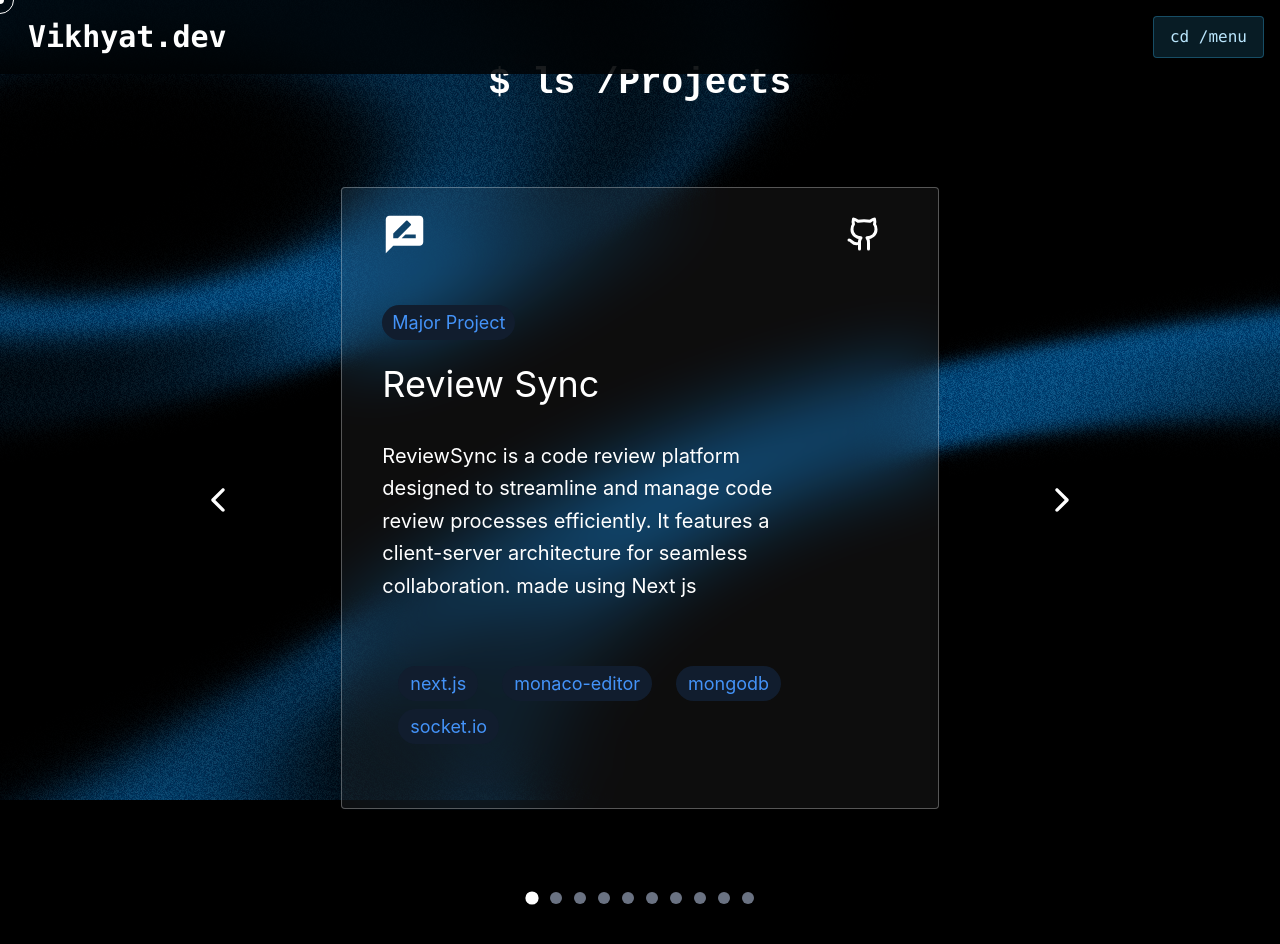
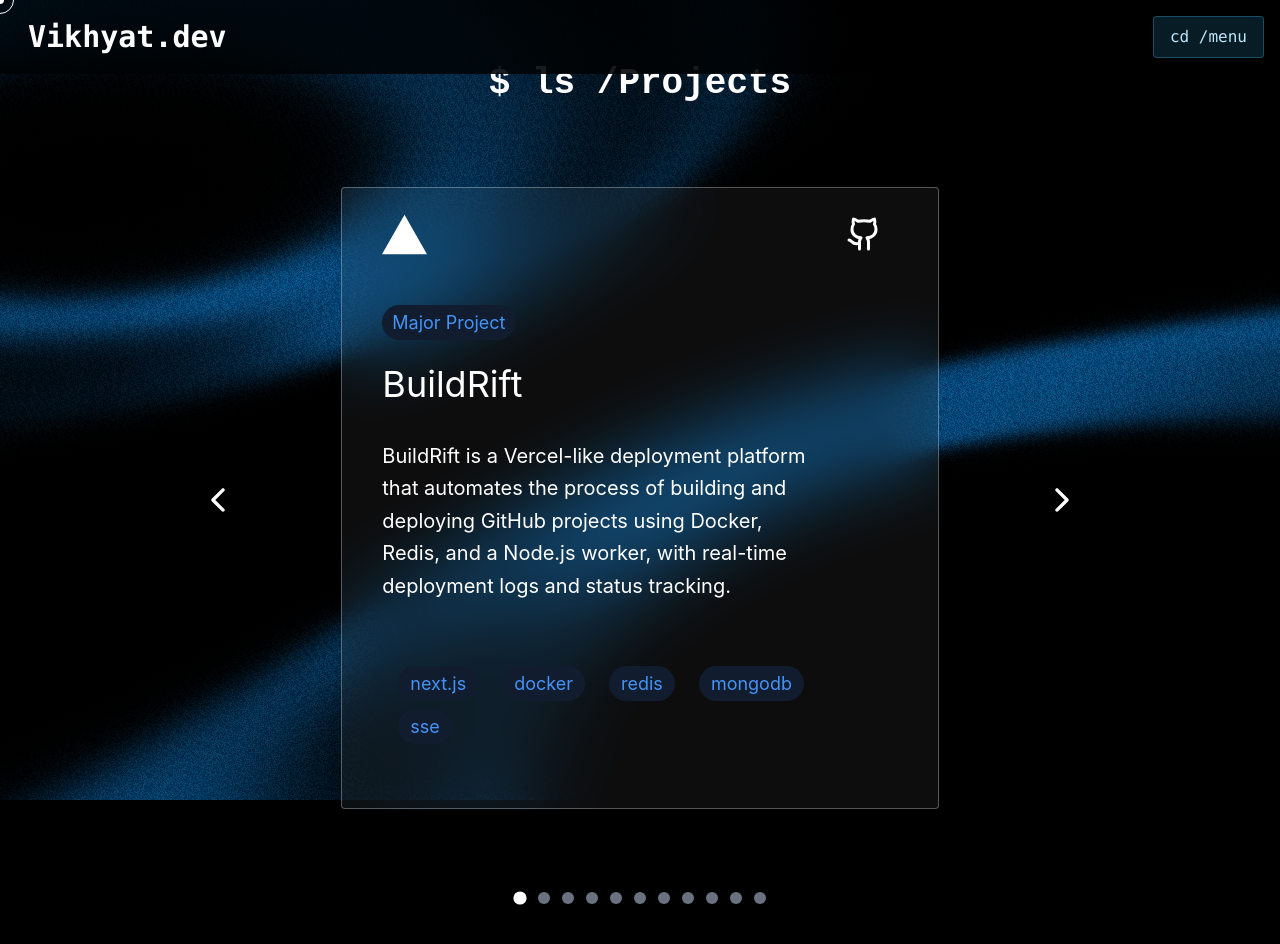
Before and after one commit to Vikhyatz/Vikhyatz.github.io, a Next.js app: page /projects in a window 1280 px wide. Shown: the top 944 px of the page. Built offline with nearby package versions, Linux system fonts and the light colour scheme.

Commit message:
skill and project updates

```diff
--- a/app/layout.js
+++ b/app/layout.js
@@ -24,7 +24,7 @@ export const metadata = {
   robots: "index, follow",
   openGraph: {
     title: "Vikhyat Gupta | Full Stack Developer",
-    description: "Discover innovative web projects and skills by Vikhyat Gupta, built using modern web technologies.",
+    description: "Discover my innovative web projects and skills, built using modern web technologies.",
     url: "https://vikhyatz.github.io",
     siteName: "Vikhyat Gupta Portfolio",
     type: "website",
--- a/app/projects/page.jsx
+++ b/app/projects/page.jsx
@@ -18,7 +18,7 @@ import { TbLockPassword } from "react-icons/tb";
 import { TbMathSymbols } from "react-icons/tb";
 import { TbBackground } from "react-icons/tb";
 import { MdRateReview } from "react-icons/md";
-
+import { SiVercel } from "react-icons/si";
 
 
 import { AnimatePresence, motion } from 'framer-motion';
@@ -29,6 +29,14 @@ import Link from "next/link";
 export default function Projects() {
 
     const ProjectsArr = [
+        {
+            projectIcon: <SiVercel className="text-3xl sm:text-4xl md:text-[45px] ml-2 sm:ml-4" />,
+            githubLink: "https://github.com/Vikhyatz/BuildRift",
+            projectType: "Major Project",
+            title: "BuildRift",
+            description: "BuildRift is a Vercel-like deployment platform that automates the process of building and deploying GitHub projects using Docker, Redis, and a Node.js worker, with real-time deployment logs and status tracking.",
+            tags: ["next.js", "docker", "redis", "mongodb", "sse"]
+        },
         {
             projectIcon: <MdRateReview className="text-3xl sm:text-4xl md:text-[45px] ml-2 sm:ml-4" />,
             githubLink: "https://github.com/Vikhyatz/ReviewSync",
--- a/app/skills/page.jsx
+++ b/app/skills/page.jsx
@@ -3,8 +3,8 @@ import { useEffect, useState } from "react";
 import { CommandPalette } from "../../components/CommandPalette";
 import { AnimatePresence, motion } from 'framer-motion';
 
-import { FaReact, FaNodeJs, FaPython, FaGithub, FaNpm } from 'react-icons/fa';
-import { SiTailwindcss, SiNextdotjs, SiJavascript, SiMongodb, SiPostman, SiExpress } from 'react-icons/si';
+import { FaReact, FaNodeJs, FaPython, FaGithub, FaNpm, FaAws, FaLinux } from 'react-icons/fa';
+import { SiTailwindcss, SiNextdotjs, SiJavascript, SiMongodb, SiPostman, SiExpress, SiNginx, SiDocker } from 'react-icons/si';
 import { ImGit } from "react-icons/im";
 import { IoLogoVercel } from "react-icons/io5";
 import { TbSql } from "react-icons/tb";
@@ -32,6 +32,12 @@ export default function Home() {
             { icon: <IoLogoVercel size={32} className="text-white" />, name: "vercel" },
             { icon: <FaNpm size={32} className="text-[#CB3837]" />, name: "npm" },
             { icon: <FaGithub size={32} className="text-white" />, name: "github" },
+        ],
+        devops: [
+            { icon: <SiNginx size={32} className="text-[#009639]" />, name: "nginx" },
+            { icon: <SiDocker size={32} className="text-[#2496ED]" />, name: "docker" },
+            { icon: <FaAws size={32} className="text-[#FF9900]" />, name: "aws" },
+            { icon: <FaLinux size={32} className="text-[#FCC624]" />, name: "linux" },
         ]
     };
 
@@ -82,7 +88,7 @@ export default function Home() {
 
                                     {/* Tabs styled like directory flags */}
                                     <div className="flex flex-wrap gap-2 pl-4">
-                                        {["frontend", "backend", "tools"].map((type) => (
+                                        {["frontend", "backend", "tools", "devops"].map((type) => (
                                             <button
                                                 key={type}
                                                 onClick={() => setActiveButton(type)}
```
